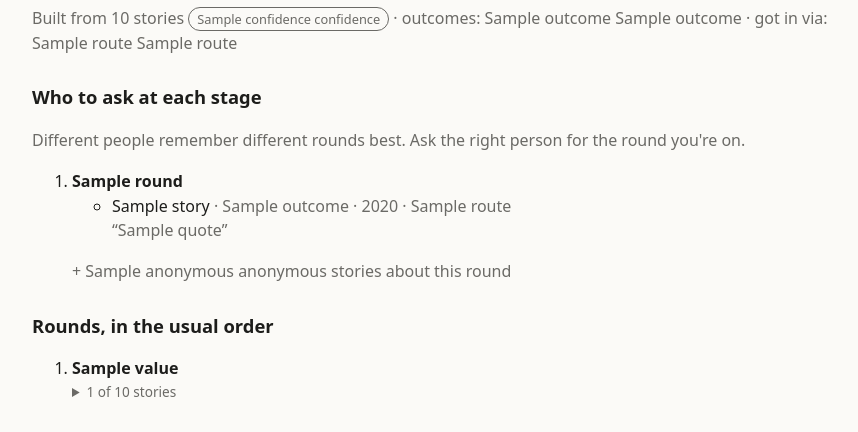
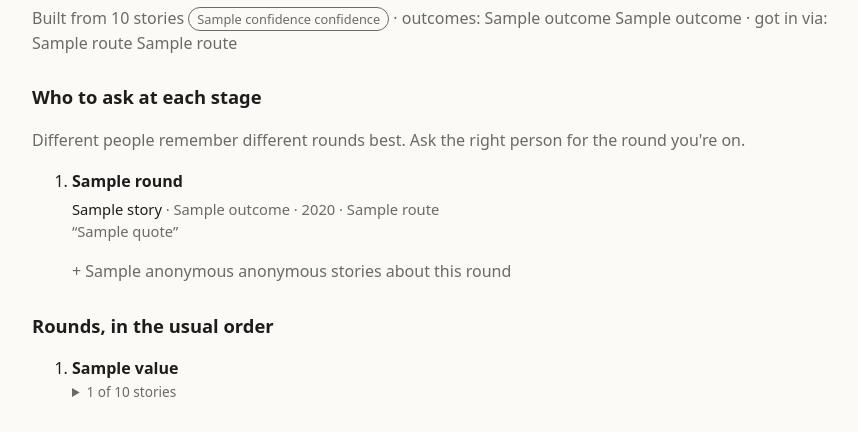
Before and after one commit to Vishupal-24/prepmap, a Flask app: template templates/company.html in a window 1280 px wide. Shown: the part 136-568 px from the top of the page, without its empty margins (194-1052 px from the left). Run offline with Flask 3, Linux system fonts and the light colour scheme; the template is opened without the code that fills it: most values are stand-ins (such as "Sample title", 1, 10 or a date in 2020).

Commit message:
Styles for the stage map

```diff
--- a/static/style.css
+++ b/static/style.css
@@ -69,3 +69,6 @@ label.check input { width: auto; }
 .stats span { color: var(--muted); font-size: .9rem; }
 details textarea { margin-top: 8px; }
 @media (max-width: 520px) { .bars li { grid-template-columns: 1fr; } }
+.stages > li { margin: 10px 0; }
+.stages ul { list-style: none; padding-left: 0; margin: 4px 0; font-size: .92rem; }
+.stages ul li { margin: 4px 0; }
```
